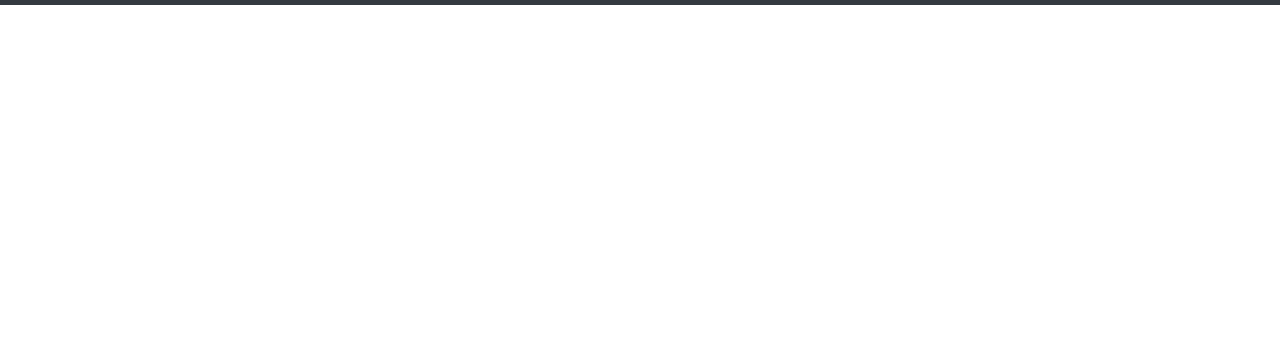
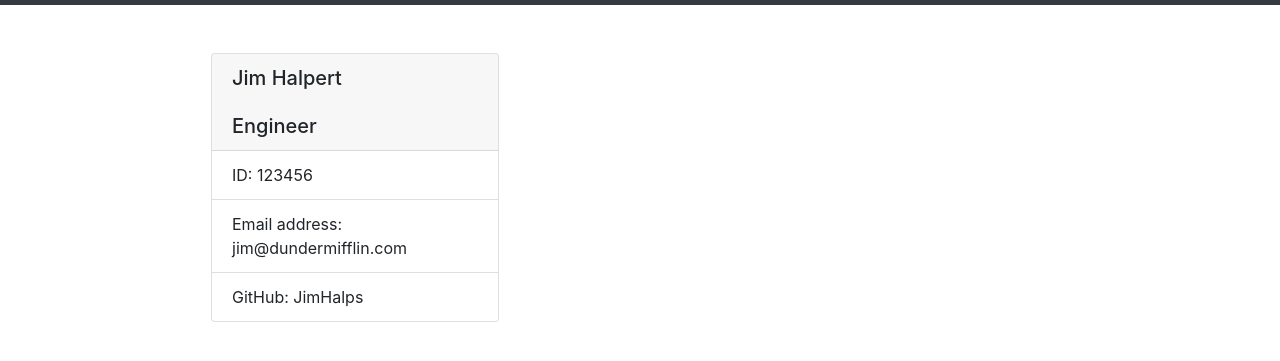
Before and after one commit to cgouge93/TeamProfileGenerator, a website: page dist/team.html in a window 1280 px wide. Shown: the part 51-412 px from the top of the page. Drawn offline with nearby package versions, Linux system fonts and the light colour scheme.

Commit message:
added screenshot

```diff
--- a/dist/team.html
+++ b/dist/team.html
@@ -12,4 +12,16 @@
             <span class="navbar-brand mb-0 h1 w-100 text-center">Team Profile</span>
         </nav>
         <div class="container">
-            <div class="row">
+            <div class="row"><div class ="col-6">
+            <div class="card mx-auto mb-3" style="width: 18rem">
+            <h5 class="card-header">Jim Halpert<br><br>Engineer</h5>
+            <ul class="list-group list-group-flush">
+                <li class="list-group-item">ID: 123456</li>
+                <li class="list-group-item">Email address: jim@dundermifflin.com</li>
+                <li class="list-group-item">GitHub: JimHalps</li>
+            </ul>
+            </div>
+            </div> </div>
+    </div>
+    </body>
+    </html>
```
Also changed, not shown: assets/img2.JPG (added).
